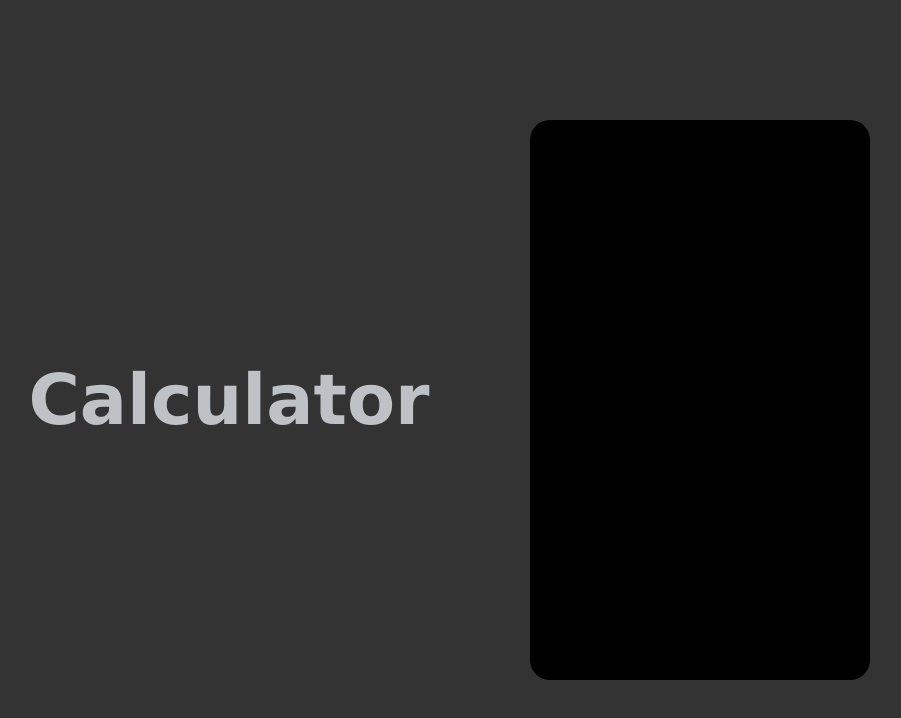
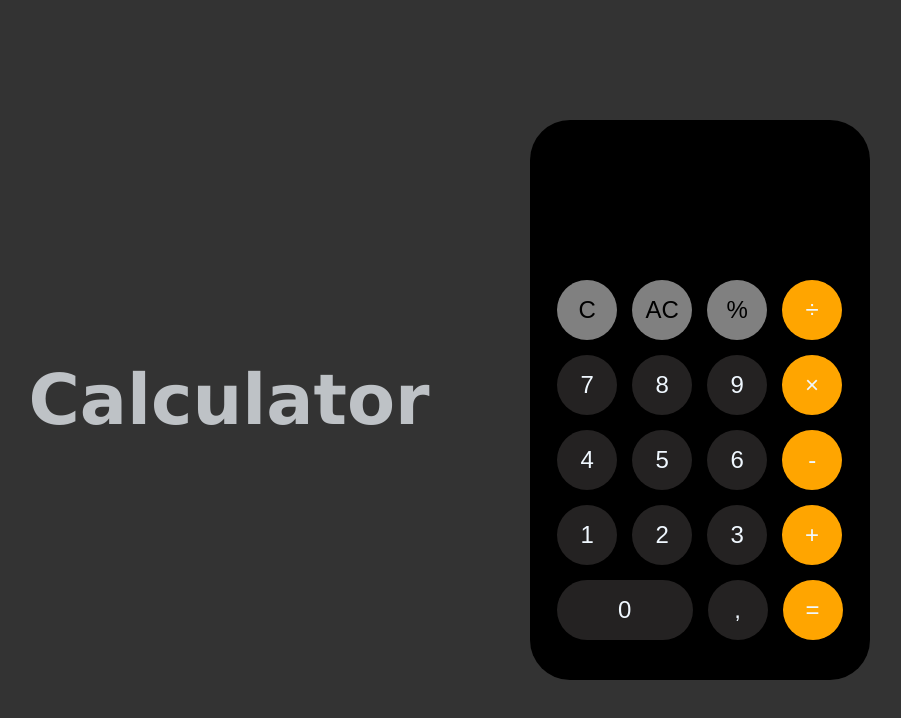
Before and after one commit to annisssimo/calculator, a plain HTML site: page index.html in a window 1280 px wide. Shown: the whole page, without its empty margins (191-1092 px from the left). Drawn offline with Linux system fonts and the light colour scheme.

Commit message:
feat: add buttons and style

```diff
--- a/index.html
+++ b/index.html
@@ -12,7 +12,27 @@
 
         <div class="box">
             <div class="screen"></div>
-            <div class="buttons"></div>
+            <div class="buttons">
+                <button id="c" class="round gray">C</button>
+                <button id="ac" class="round gray">AC</button>
+                <button id="percent" class="round gray">%</button>
+                <button id="division-sign" class="round orange">÷</button>
+                <button id="7" class="round dark-gray">7</button>
+                <button id="8" class="round dark-gray">8</button>
+                <button id="9" class="round dark-gray">9</button>
+                <button id="multiplication-sign" class="round orange">×</button>
+                <button id="4" class="round dark-gray">4</button>
+                <button id="5" class="round dark-gray">5</button>
+                <button id="6" class="round dark-gray">6</button>
+                <button id="minus" class="round orange">-</button>
+                <button id="1" class="round dark-gray">1</button>
+                <button id="2" class="round dark-gray">2</button>
+                <button id="3" class="round dark-gray">3</button>
+                <button id="plus" class="round orange">+</button>
+                <button id="0" class="ellipse dark-gray">0</button>
+                <button id="comma" class="round dark-gray">,</button>
+                <button id="equally" class="round orange">=</button>
+            </div>
         </div>
 
 
--- a/style.css
+++ b/style.css
@@ -19,10 +19,53 @@ h1 {
     font-size: 70px;
 }
 
-
 .box {
     background-color: black;
     width: 340px;
     height: 560px;
-    border-radius: 20px;
+    border-radius: 40px;
 }
+
+.screen {
+    height: 160px;
+}
+
+.buttons {
+    display: flex;
+    flex-wrap: wrap;
+    justify-content: center;
+    align-items: center;
+    gap: 15px;
+}
+
+button {
+    border: none;
+    font-weight: 500;
+    font-size: 24px;
+    color:aliceblue
+}
+
+.round {
+    width: 60px;
+    height: 60px;
+    border-radius: 30px;
+}
+
+.ellipse {
+    width: 136px;
+    height: 60px;
+    border-radius: 30px;
+}
+
+.gray {
+    background-color: gray;
+    color: black;
+}
+
+.orange {
+    background-color: orange;
+}
+
+.dark-gray {
+    background-color: rgb(36, 34, 34);
+}
```
